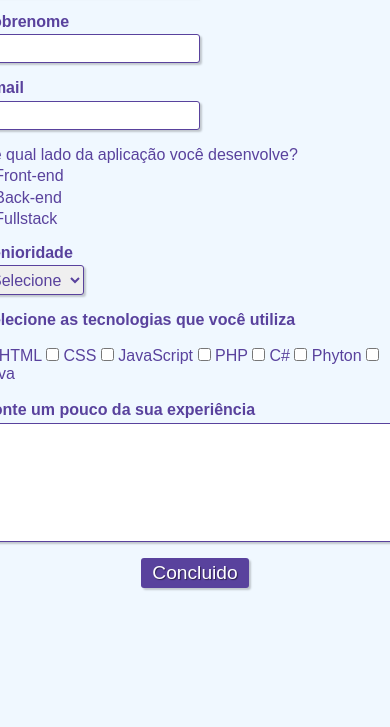
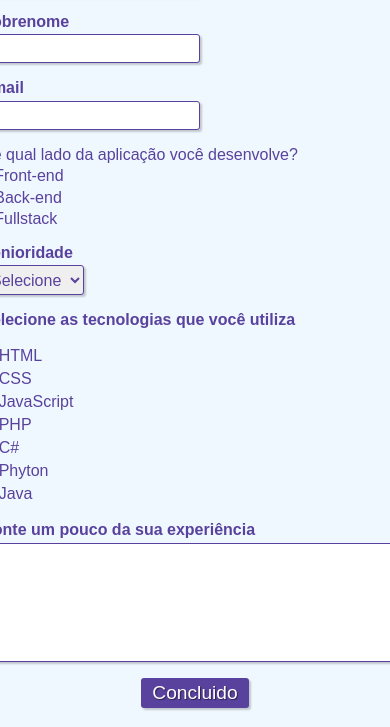
Before and after one commit to DavFront-End/projeto-formulario, a plain HTML site: page index.html in a window 390 px wide. Shown: the part 133-860 px from the top of the page. Drawn offline with Linux system fonts and the light colour scheme.

Commit message:
responsivo

```diff
--- a/index.html
+++ b/index.html
@@ -56,22 +56,36 @@
             </section>
 
             <fieldset class="grupo">
+                <label><strong>Selecione as tecnologias que você utiliza</strong></label>
                 <div id="check">
-                    <label for=""><strong>Selecione as tecnologias que você utiliza</strong></label><br><br>
+                    <div>
                         <input type="checkbox" id="tecnologia1" name="tecnologia1" value="HTML">
                         <label for="tecnologia1">HTML</label>
+                    </div>
+                    <div>
                         <input type="checkbox" id="tecnologia2" name="tecnologia2" value="CSS">
                         <label for="tecnologia2">CSS</label>
+                    </div>
+                    <div>
                         <input type="checkbox" id="tecnologia3" name="tecnologia3" value="JavaScript">
                         <label for="tecnologia3">JavaScript</label>
+                    </div>
+                    <div>
                         <input type="checkbox" id="tecnologia4" name="tecnologia4" value="PHP">
-                    <label for="tecnologia3">PHP</label>
+                        <label for="tecnologia4">PHP</label>
+                    </div>
+                    <div>
                         <input type="checkbox" id="tecnologia5" name="tecnologia5" value="C#">
                         <label for="tecnologia5">C#</label>
+                    </div>
+                    <div>
                         <input type="checkbox" id="tecnologia6" name="tecnologia6" value="Phyton">
                         <label for="tecnologia6">Phyton</label>
+                    </div>
+                    <div>
                         <input type="checkbox" id="tecnologia7" name="tecnologia7" value="Java">
                         <label for="tecnologia7">Java</label>
+                    </div>
                 </div>
             </fieldset>
 
--- a/style.css
+++ b/style.css
@@ -70,6 +70,12 @@ fieldset.grupo .campo {
     padding-right: 1em;
 }
 
+#check {
+    display: flex;
+    gap: 4px;
+    margin-top: 18px;
+}
+
 .campo input:focus, .campo select:focus, .campo textarea:focus {
     background: #E0E0F7;
 }
@@ -96,3 +102,13 @@ fieldset.grupo .campo {
 .botao, select {
     cursor: pointer;
 }
+
+@media screen and (max-width: 576px) {
+   #check {
+        display: flex;
+        flex-direction: column;
+        justify-content: center;
+        align-items: start;
+        gap: 5px;
+    }
+}
```
Lines whose indentation alone changed are shown as unchanged.
